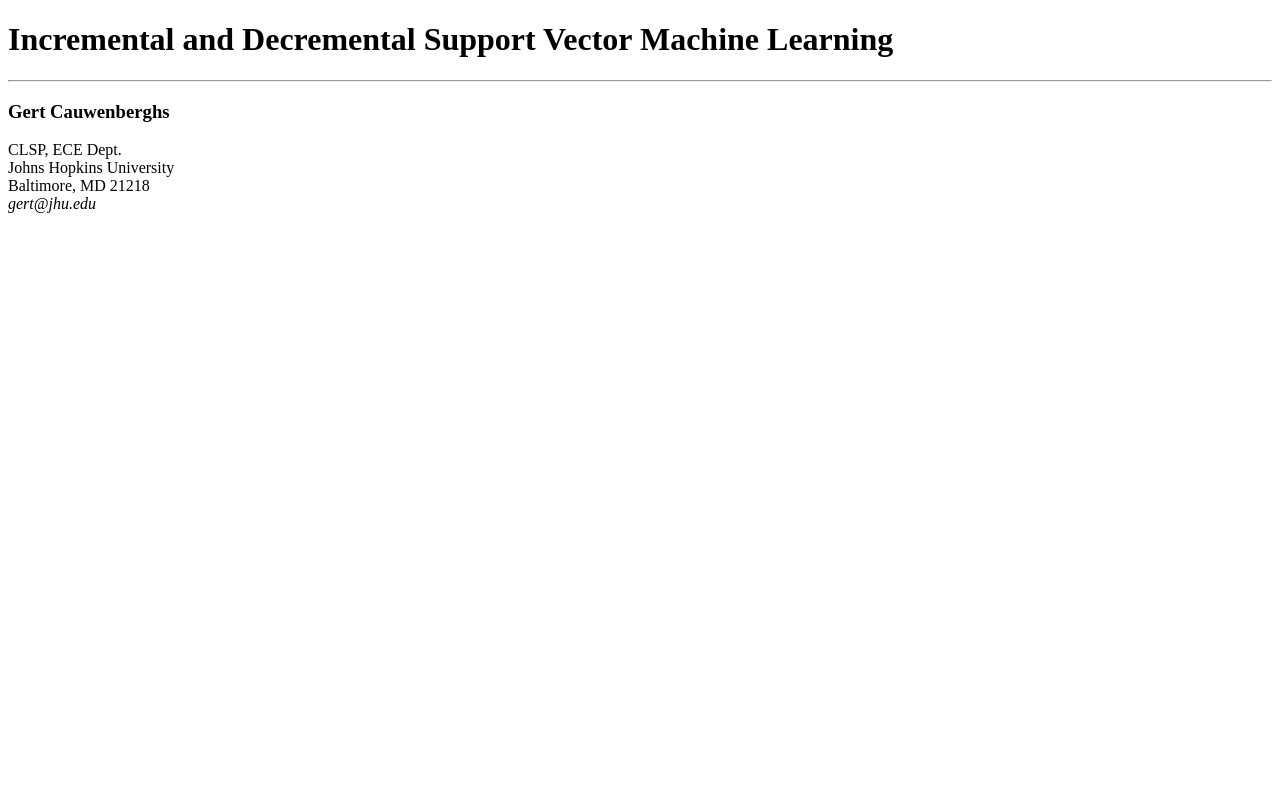
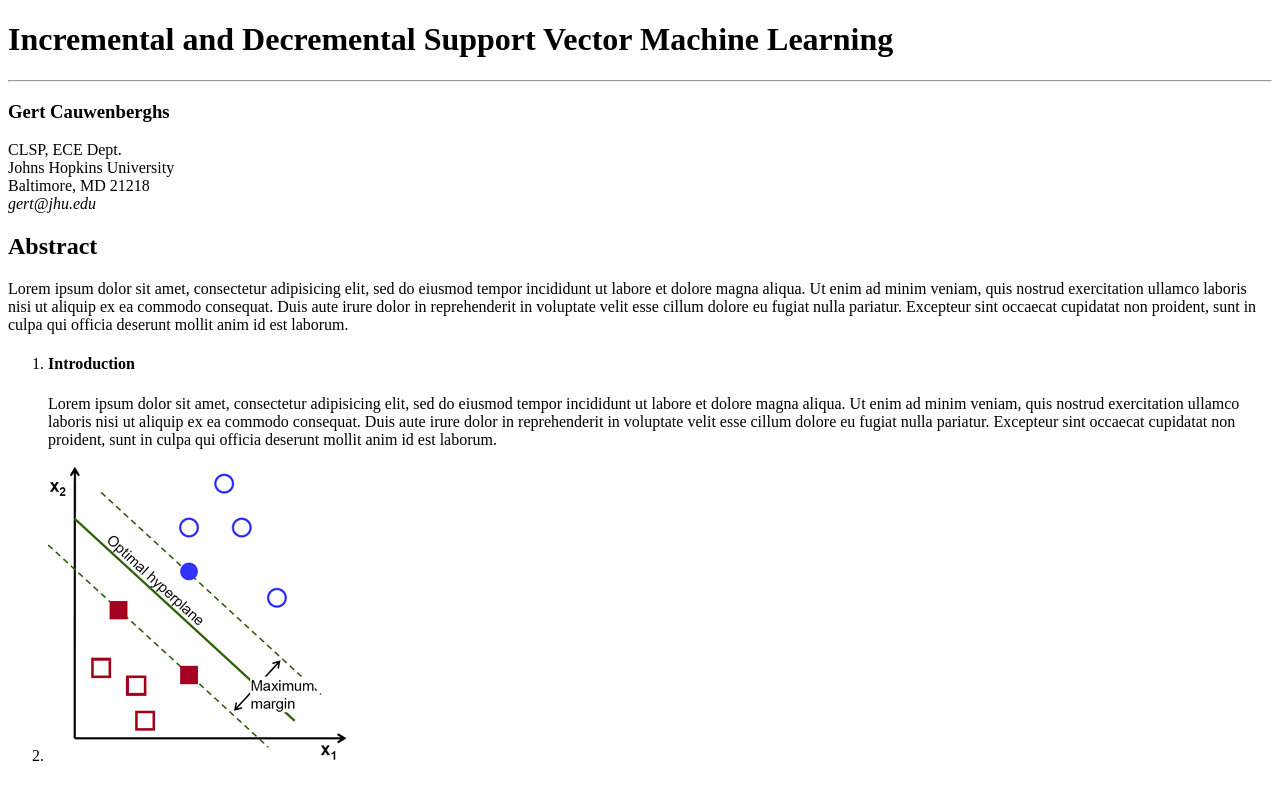
Before and after one commit to smboolean63/paper-scientifico, a plain HTML site: page index.html in a window 1280 px wide. Drawn offline with Linux system fonts and the light colour scheme.

Commit message:
Aggiunta sezione abstract

```diff
--- a/index.html
+++ b/index.html
@@ -25,7 +25,24 @@
         </header>
         <!-- /intestazione della pagina -->
         <!-- corpo della pagina -->
-        <main></main>
+        <main>
+            <!-- sezione abstract -->
+            <section>
+                <h2>Abstract</h2>
+                <p>Lorem ipsum dolor sit amet, consectetur adipisicing elit, sed do eiusmod tempor incididunt ut labore et dolore magna aliqua. Ut enim ad minim veniam, quis nostrud exercitation ullamco laboris nisi ut aliquip ex ea commodo consequat. Duis aute irure dolor in reprehenderit in voluptate velit esse cillum dolore eu fugiat nulla pariatur. Excepteur sint occaecat cupidatat non proident, sunt in culpa qui officia deserunt mollit anim id est laborum.</p>
+                <ol>
+                    <li>
+                        <h4>Introduction</h4>
+                        <p>Lorem ipsum dolor sit amet, consectetur adipisicing elit, sed do eiusmod tempor incididunt ut labore et dolore magna aliqua. Ut enim ad minim veniam, quis nostrud exercitation ullamco laboris nisi ut aliquip ex ea commodo consequat. Duis aute irure dolor in reprehenderit in voluptate velit esse cillum dolore eu fugiat nulla pariatur. Excepteur sint occaecat cupidatat non proident, sunt in culpa qui officia deserunt mollit anim id est laborum.</p>
+                    </li>
+                    <li>
+                        <!-- <img src="https://docs.opencv.org/2.4/_images/optimal-hyperplane.png" alt="optimal hyperplane"> -->
+                        <img src="img/optimal-hyperplane.png" alt="optimal hyperplane">
+                    </li>
+                </ol>
+            </section>
+            <!-- /sezione abstract -->
+        </main>
         <!-- /corpo della pagina -->
         <!-- pie di pagina -->
         <footer></footer>
```
Also changed, not shown: img/optimal-hyperplane.png (added).
